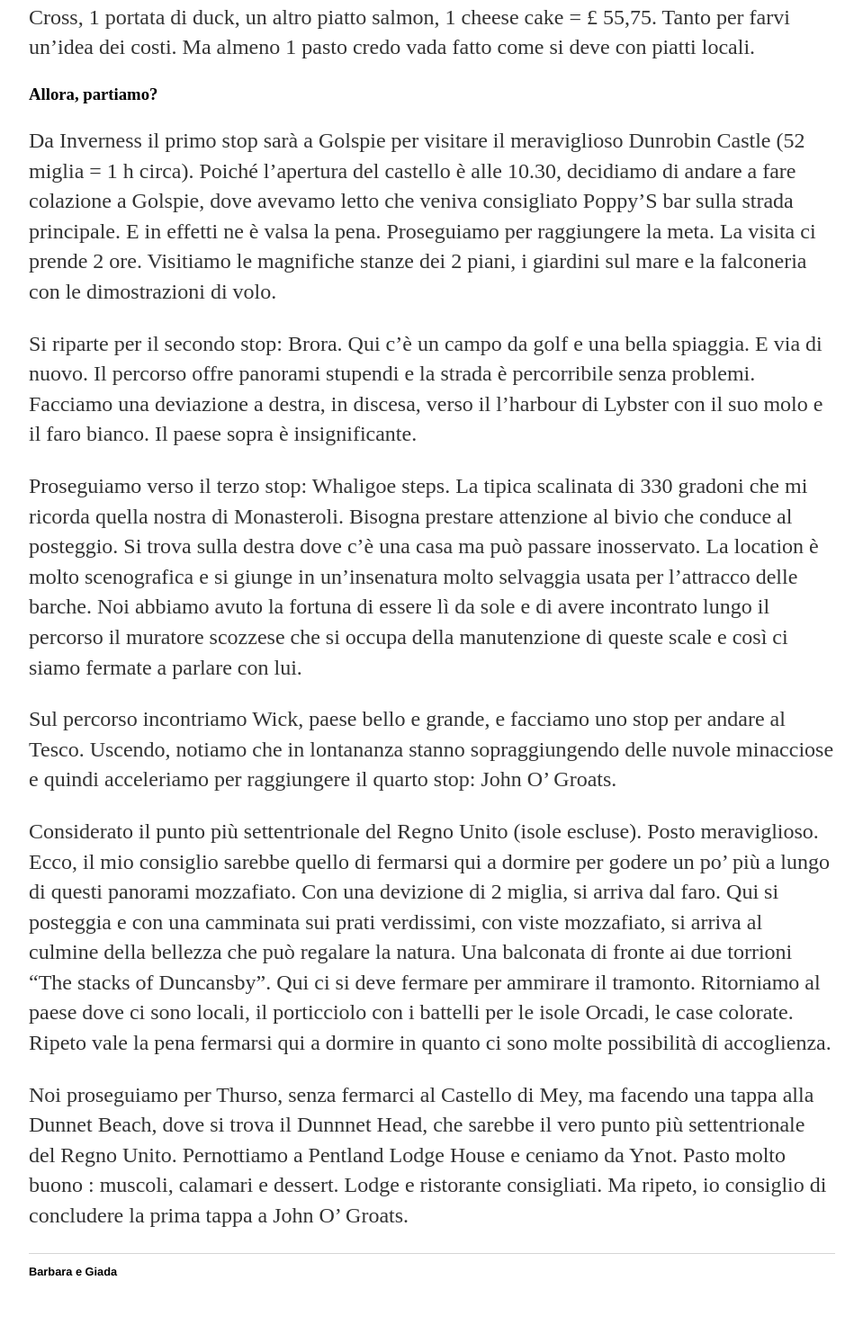
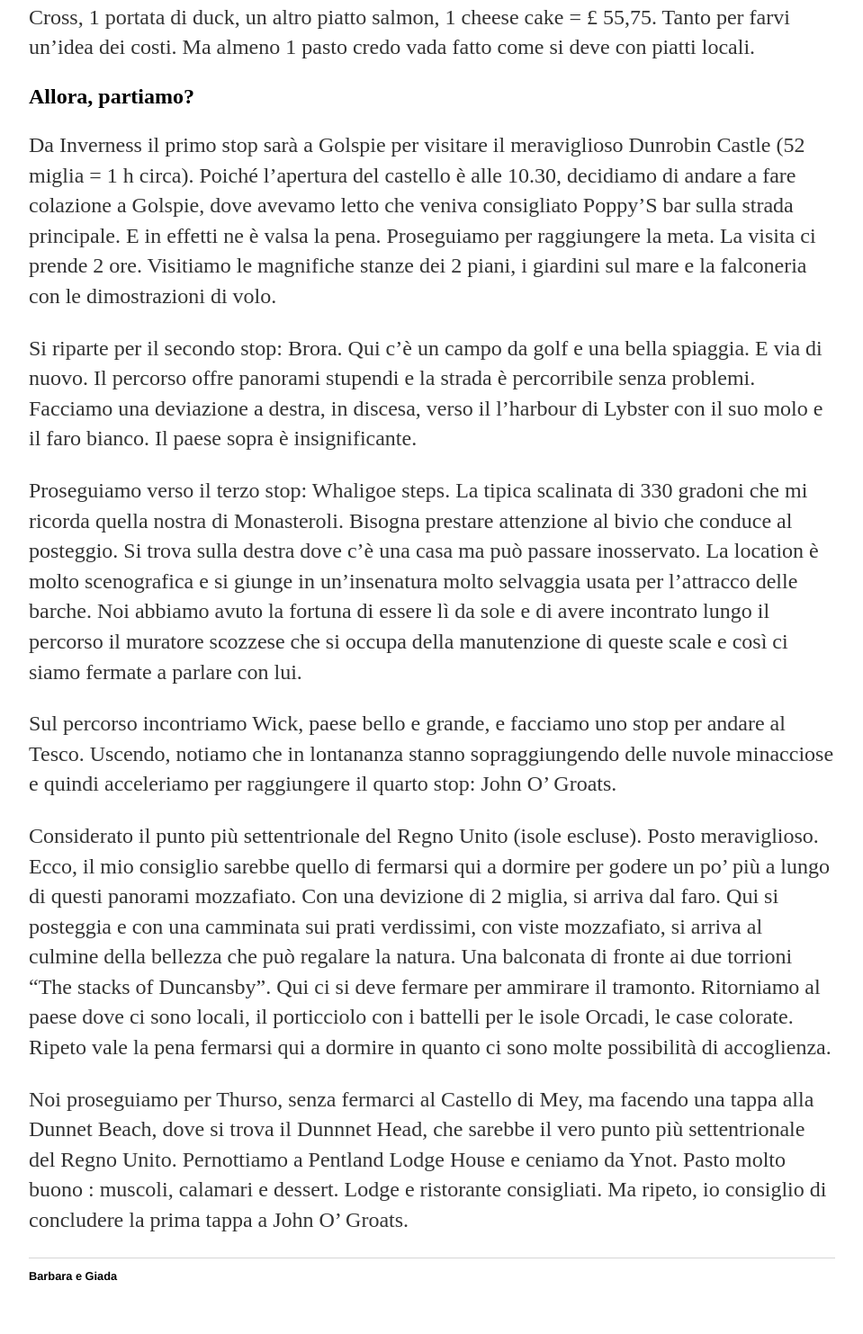
Before and after one commit to nc500/nc500, a Jekyll site: the page built from blog/index.html, in a window 1280 px wide. Shown: the part 612-2095 px from the top of the page at 90% size, without its empty margins (160-1119 px from the left). Built offline with Jekyll 4.4.1, drawn with Linux system fonts in a browser that asks for light colours.

```diff
--- a/blog/index.html
+++ b/blog/index.html
@@ -23,7 +23,7 @@ A Inverness abbiamo cenato da “Thistle Bistrot”. Cibo molto buono:
 1 birra Hoppyness, 1 sidro Thistly Cross, 1 portata di duck, un altro piatto
 salmon, 1 cheese cake = £ 55,75. Tanto per farvi un’idea dei costi. Ma
 almeno 1 pasto credo vada fatto come si deve con piatti locali.</p>
-<h3>Allora, partiamo?</h3>
+<h2>Allora, partiamo?</h2>
 <p>Da Inverness il primo stop sarà a Golspie per visitare il meraviglioso
 Dunrobin Castle (52 miglia = 1 h circa). Poiché l’apertura del castello è alle
 10.30, decidiamo di andare a fare colazione a Golspie, dove avevamo
```
